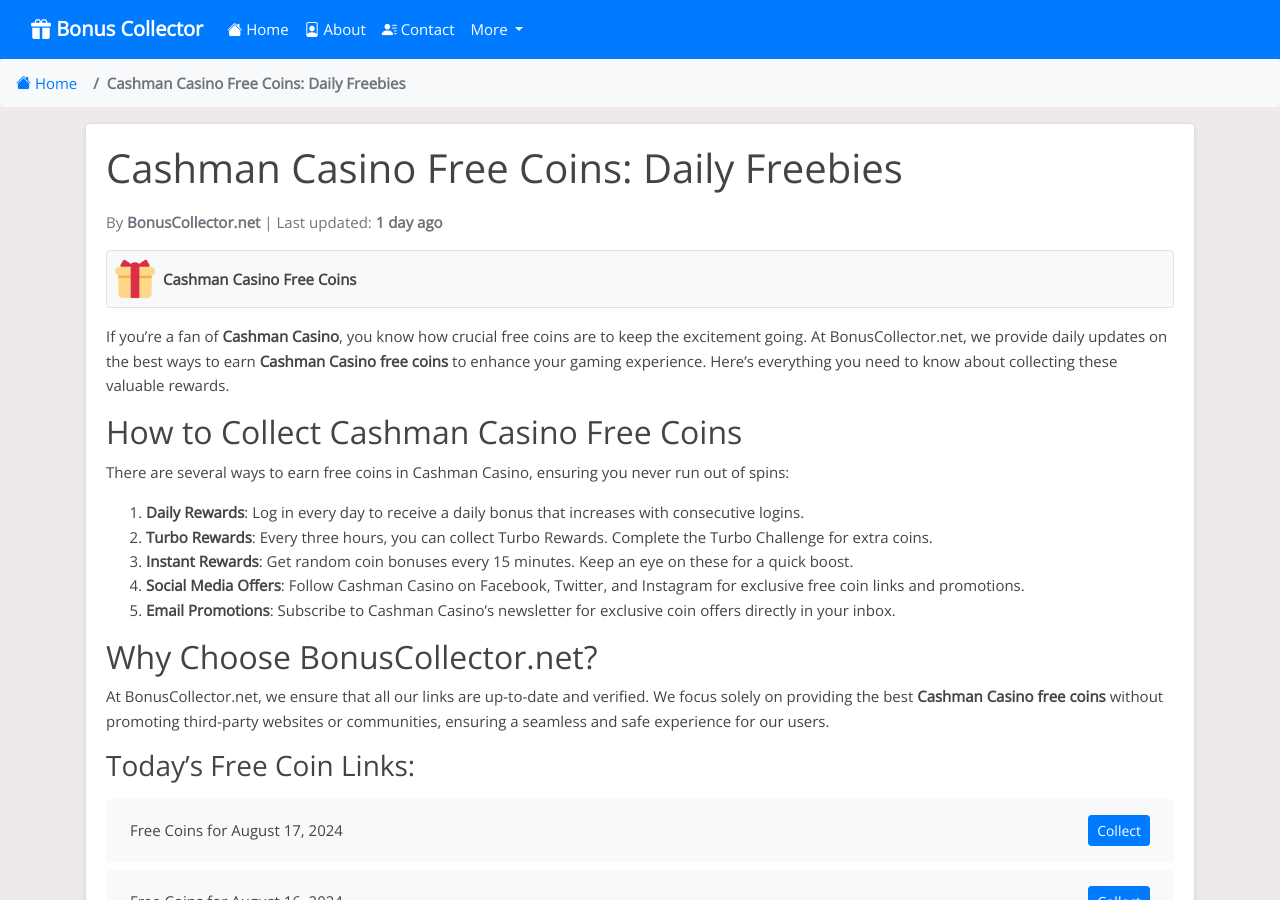
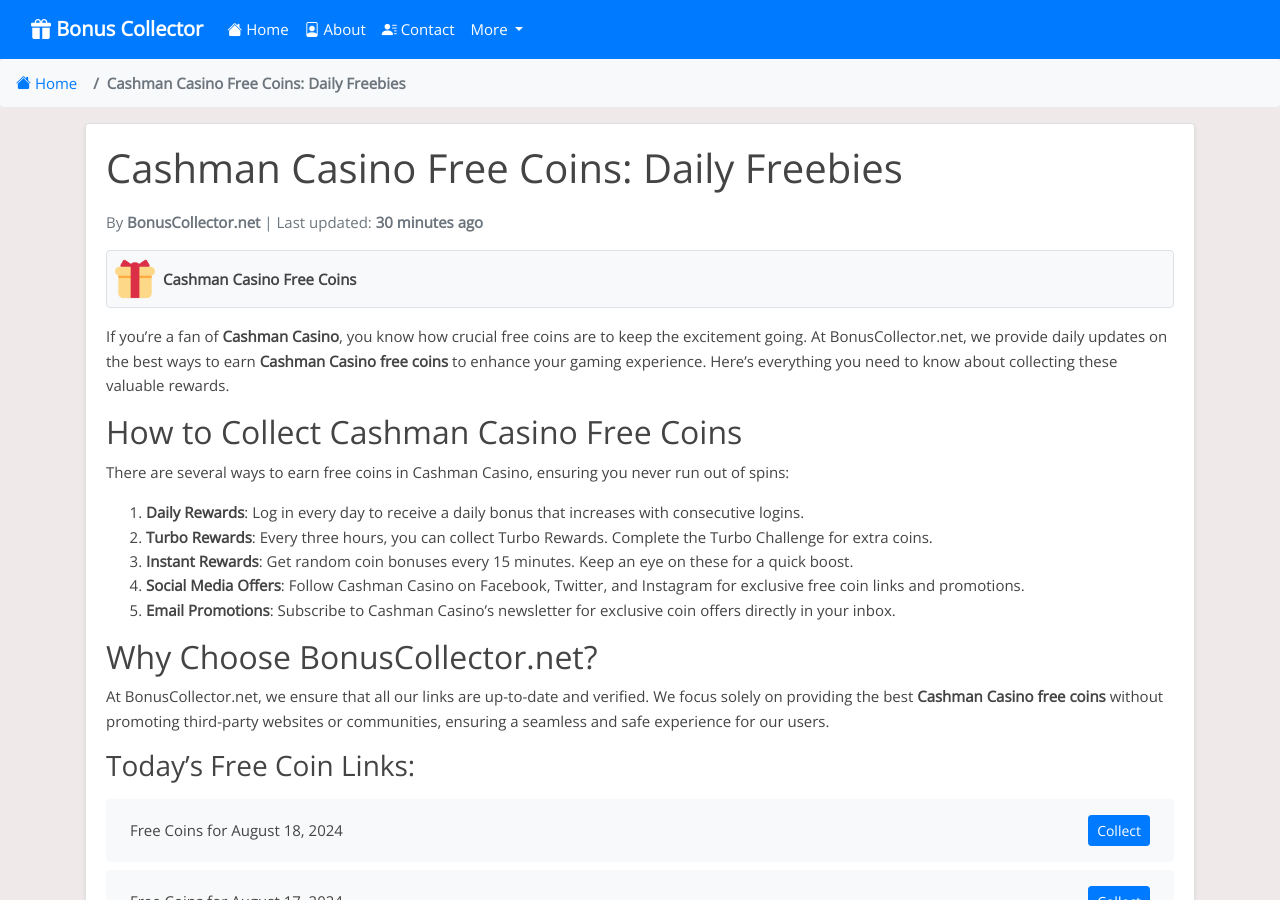
Before and after one commit to Prollad99/bs-net, a Jekyll site: the page built from _posts/2024-07-04-cashman-casino.md, in a window 1280 px wide and 900 px high. Built offline with Jekyll 4.4.1, drawn with Linux system fonts in a browser that asks for light colours; nearby versions of some CDN libraries; comment, search, counter and statistics services are not loaded; some of the changed text lies outside the part shown.

Commit message:
Update cashman-casino reward links and last modified date

```diff
--- a/_data/include_files.yml
+++ b/_data/include_files.yml
@@ -41,7 +41,7 @@
   last_modified: 2024-08-18 06:27:02
 
 cashman-casino.html:
-  last_modified: 2024-08-17 13:21:30
+  last_modified: 2024-08-18 16:10:51
 
 pop-slots.html:
   last_modified: 2024-08-18 12:18:38
--- a/_includes/cashman-casino.html
+++ b/_includes/cashman-casino.html
@@ -1,4 +1,8 @@
 <ul class="list-group mt-3 mb-4">
+  <li class="list-group-item d-flex justify-content-between align-items-center">
+    <span>Free Coins for August 18, 2024</span>
+    <a href="https://bit.ly/4f5XvXD" class="btn btn-primary btn-sm">Collect</a>
+  </li>
   <li class="list-group-item d-flex justify-content-between align-items-center">
     <span>Free Coins for August 17, 2024</span>
     <a href="https://bit.ly/4c1f34D" class="btn btn-primary btn-sm">Collect</a>
@@ -395,8 +399,4 @@
     <span>Free Coins for Invalid Date</span>
     <a href="https://bit.ly/4aY4tuZ" class="btn btn-primary btn-sm">Collect</a>
   </li>
-  <li class="list-group-item d-flex justify-content-between align-items-center">
-    <span>Free Coins for Invalid Date</span>
-    <a href="https://bit.ly/49FwDtu" class="btn btn-primary btn-sm">Collect</a>
-  </li>
 </ul>
```
Also changed, not shown: links-json/cashman-casino.json (+4 -3 lines).
